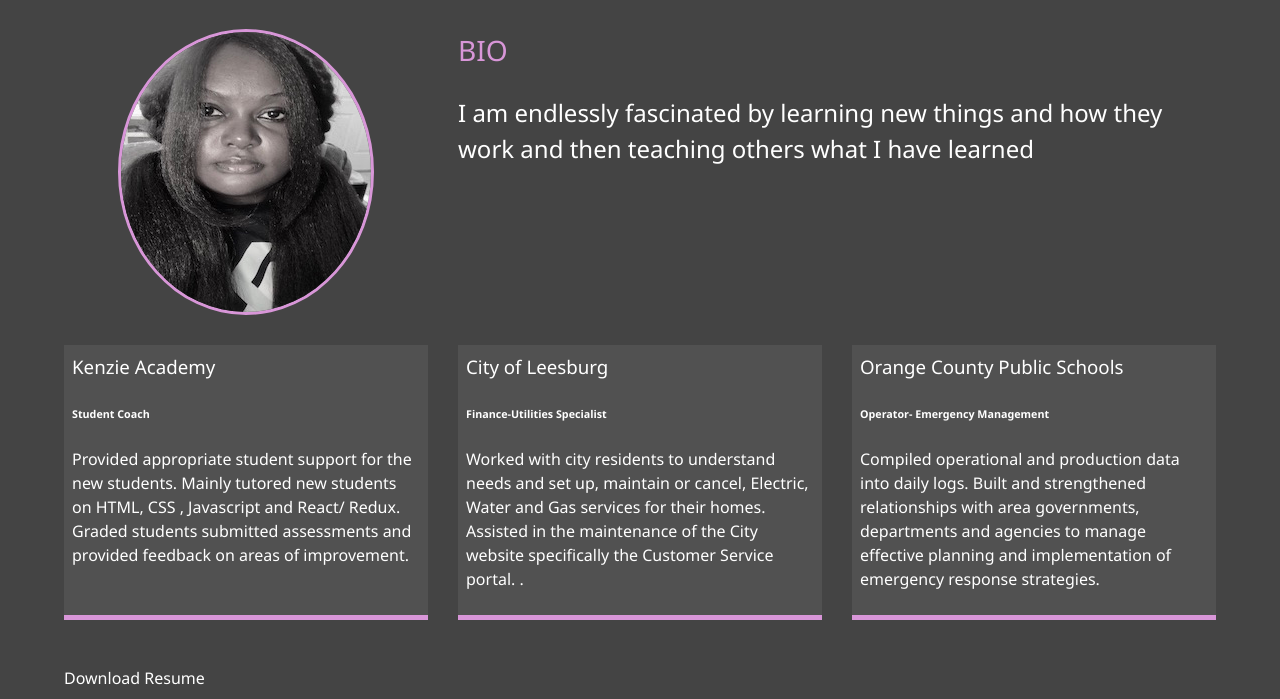
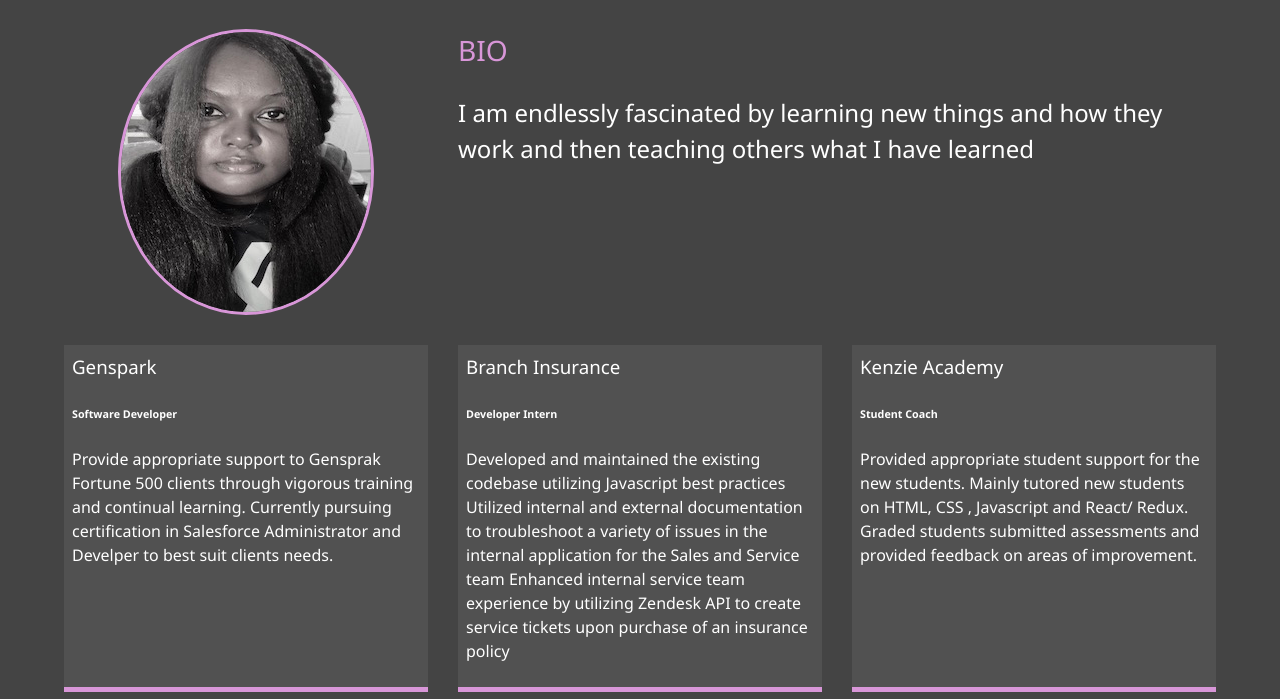
Before and after one commit to ruthmayodi/mainportfolio, a website: page dist/about.html in a window 1280 px wide. Shown: the part 253-952 px from the top of the page. Drawn offline with Linux system fonts and the light colour scheme.

Commit message:
updated contact information, job history and resume

```diff
--- a/dist/about.html
+++ b/dist/about.html
@@ -1,14 +1,17 @@
 <!DOCTYPE html>
 <html lang="en">
+  <head>
+    <meta charset="UTF-8" />
+    <meta name="viewport" content="width=device-width, initial-scale=1.0" />
+    <meta http-equiv="X-UA-Compatible" content="ie=edge" />
+    <link
+      rel="stylesheet"
+      href="https://use.fontawesome.com/releases/v5.2.0/css/all.css"
+      integrity="sha384-hWVjflwFxL6sNzntih27bfxkr27PmbbK/iSvJ+a4+0owXq79v+lsFkW54bOGbiDQ"
+      crossorigin="anonymous"
+    />
 
-<head>
-  <meta charset="UTF-8">
-  <meta name="viewport" content="width=device-width, initial-scale=1.0">
-  <meta http-equiv="X-UA-Compatible" content="ie=edge">
-  <link rel="stylesheet" href="https://use.fontawesome.com/releases/v5.2.0/css/all.css" integrity="sha384-hWVjflwFxL6sNzntih27bfxkr27PmbbK/iSvJ+a4+0owXq79v+lsFkW54bOGbiDQ"
-    crossorigin="anonymous">
-
-  <link rel="stylesheet" href="css/main.css">
+    <link rel="stylesheet" href="css/main.css" />
     <title>About Me</title>
   </head>
 
@@ -26,24 +29,16 @@
         </div>
         <ul class="menu-nav">
           <li class="nav-item">
-          <a href="index.html" class="nav-link">
-            Home
-          </a>
+            <a href="index.html" class="nav-link"> Home </a>
           </li>
           <li class="nav-item current">
-          <a href="about.html" class="nav-link">
-            About Me
-          </a>
+            <a href="about.html" class="nav-link"> About Me </a>
           </li>
           <li class="nav-item">
-          <a href="work.html" class="nav-link">
-            My Work
-          </a>
+            <a href="work.html" class="nav-link"> My Work </a>
           </li>
           <li class="nav-item">
-          <a href="contact.html" class="nav-link">
-            Contact Me
-          </a>
+            <a href="contact.html" class="nav-link"> Contact Me </a>
           </li>
         </ul>
       </nav>
@@ -54,49 +49,60 @@
         About
         <span class="text-secondary">Me</span>
       </h1>
-  <h2 class="sm-heading">
-    A little bit about me...
-  </h2>
+      <h2 class="sm-heading">A little bit about me...</h2>
       <div class="about-info">
-    <img src="img/smallprofile.jpeg" alt="Ruth Mayodi" class="bio-image">
+        <img src="img/smallprofile.jpeg" alt="Ruth Haig" class="bio-image" />
 
         <div class="bio">
           <h3 class="text-secondary">BIO</h3>
-      <p>I am endlessly fascinated by learning new things and how they work and then teaching others what I have learned</p>
+          <p>
+            I am endlessly fascinated by learning new things and how they work
+            and then teaching others what I have learned
+          </p>
         </div>
 
         <div class="job job-1">
-      <h3>Kenzie Academy</h3>
-      <h6>Student Coach</h6>
-      <p>Provided appropriate student support for the new students. Mainly tutored new students on HTML, CSS , Javascript and React/ Redux.
-        Graded students submitted assessments and provided feedback on areas of improvement.
+          <h3>Genspark</h3>
+          <h6>Software Developer</h6>
+          <p>
+            Provide appropriate support to Gensprak Fortune 500 clients through
+            vigorous training and continual learning. Currently pursuing
+            certification in Salesforce Administrator and Develper to best suit
+            clients needs.
+          </p>
+        </div>
+        <div class="job job-2">
+          <h3>Branch Insurance</h3>
+          <h6>Developer Intern</h6>
+          <p>
+            Developed and maintained the existing codebase utilizing Javascript
+            best practices Utilized internal and external documentation to
+            troubleshoot a variety of issues in the internal application for the
+            Sales and Service team Enhanced internal service team experience by
+            utilizing Zendesk API to create service tickets upon purchase of an
+            insurance policy
           </p>
         </div>
 
-    <div class="job job-2">
-      <h3>City of Leesburg</h3>
-      <h6>Finance-Utilities Specialist</h6>
-      <p>Worked with city residents to understand needs and set up, maintain or cancel, Electric, Water and Gas services for their homes.
-        Assisted in the maintenance of the City website specifically the Customer Service portal.
-        .</p>
+        <div class="job job-3">
+          <h3>Kenzie Academy</h3>
+          <h6>Student Coach</h6>
+          <p>
+            Provided appropriate student support for the new students. Mainly
+            tutored new students on HTML, CSS , Javascript and React/ Redux.
+            Graded students submitted assessments and provided feedback on areas
+            of improvement.
+          </p>
         </div>
 
-    <div class="job job-3">
-      <h3>Orange County Public Schools</h3>
-      <h6>Operator- Emergency Management</h6>
-      <p>Compiled  operational and production data into daily logs.
-        Built and strengthened relationships with area governments, departments and agencies to manage effective planning and implementation of emergency response strategies.
+        <p>
+          <a target="_blank" href="RuthHaigDevResume.pdf">Download Resume</a>
         </p>
-    </div>
-    <p><a target="_blank" href="RuthMayodiResume.pdf">Download Resume</a></p>
       </div>
     </main>
 
-<footer id="main-footer">
-  Copyright &copy; 2020
-</footer>
+    <footer id="main-footer">Copyright &copy; 2020</footer>
 
     <script src="js/main.js"></script>
   </body>
-
 </html>
```
Also changed, not shown: dist/index.html (+18 -26 lines), 2 other files. Lines whose indentation alone changed are shown as unchanged.
